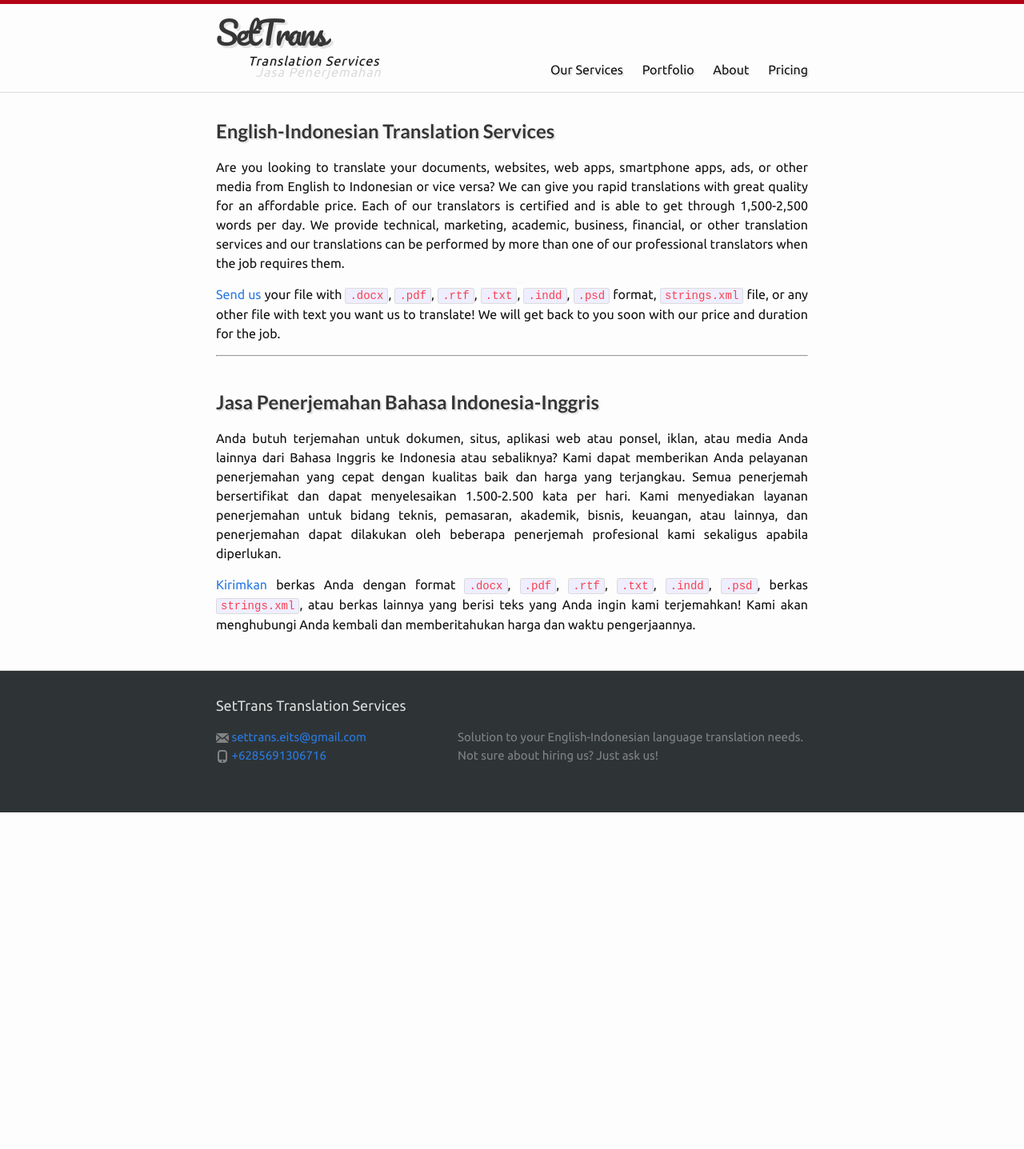
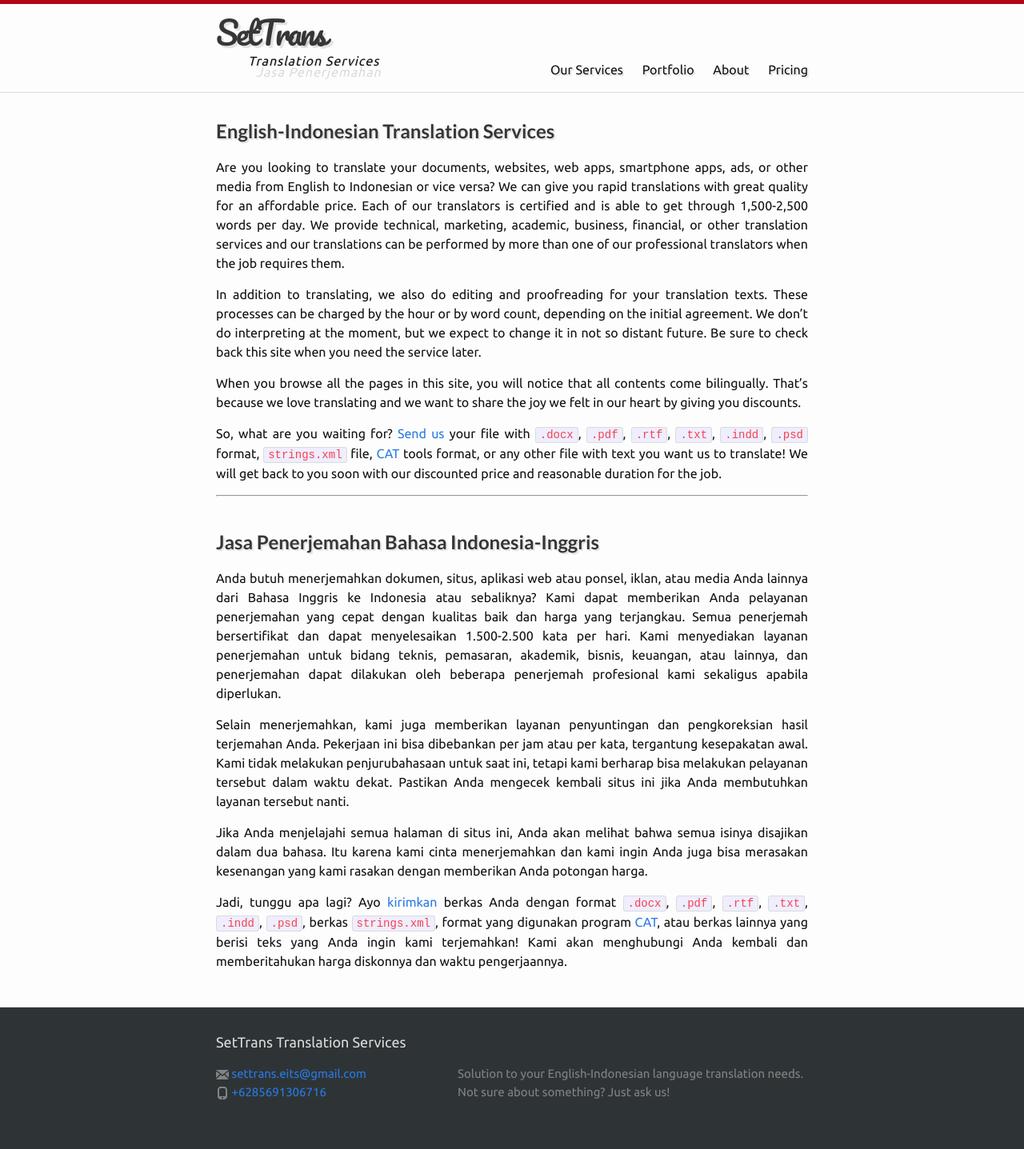
Before and after one commit to settrans/settrans.github.io, a Jekyll site: the page built from index.md, in a window 1280 px wide. Shown: the whole page at 80% size. Built offline with Jekyll 4.4.1, drawn with Linux system fonts in a browser that asks for light colours; before the commit the page ends 1016 px from its top, so only the background shows below that.

Commit message:
add editing and proofreading services in index.md

```diff
--- a/_config.yml
+++ b/_config.yml
@@ -13,7 +13,7 @@ email: settrans.eits@gmail.com
 phone: "+6285691306716"
 description: > # this means to ignore newlines until "baseurl:"
    Solution to your English-Indonesian language translation needs. Not sure
-   about hiring us? Just ask us!
+   about something? Just ask us!
 baseurl: "" # the subpath of your site, e.g. /blog
 url: "http://settrans.github.io"
 
--- a/index.md
+++ b/index.md
@@ -14,10 +14,23 @@ performed by more than one of our professional translators when the job
 requires them.
 {: style="text-align: justify;"}
 
-[Send us][contact-us] your file with `.docx`, `.pdf`, `.rtf`, `.txt`,
-`.indd`, `.psd` format, `strings.xml` file, or any other file with text you
-want us to translate! We will get back to you soon with our price
-and duration for the job.
+In addition to translating, we also do editing and proofreading for your
+translation texts. These processes can be charged by the hour or by word
+count, depending on the initial agreement. We don't do interpreting at
+the moment, but we expect to change it in not so distant future. Be sure to
+check back this site when you need the service later.
+{: style="text-align: justify;"}
+
+When you browse all the pages in this site, you will notice that all
+contents come bilingually. That's because we love translating and we want
+to share the joy we felt in our heart by giving you discounts.
+{: style="text-align: justify;"}
+
+So, what are you waiting for? [Send us][contact-us] your file with `.docx`,
+`.pdf`, `.rtf`, `.txt`, `.indd`, `.psd` format, `strings.xml` file,
+[CAT][cat-wiki] tools format, or any other file with text you want us to
+translate! We will get back to you soon with our discounted price and
+reasonable duration for the job.
 {: style="text-align: justify;"}
 
 ---
@@ -25,7 +38,7 @@ and duration for the job.
 
 <span class="lato">Jasa Penerjemahan Bahasa Indonesia-Inggris</span>
 
-Anda butuh terjemahan untuk dokumen, situs, aplikasi web atau ponsel, iklan,
+Anda butuh menerjemahkan dokumen, situs, aplikasi web atau ponsel, iklan,
 atau media Anda lainnya dari Bahasa Inggris ke Indonesia atau sebaliknya?
 Kami dapat memberikan Anda pelayanan penerjemahan yang cepat dengan kualitas
  baik dan harga yang terjangkau. Semua penerjemah bersertifikat dan dapat
@@ -35,11 +48,28 @@ atau lainnya, dan penerjemahan dapat dilakukan oleh beberapa penerjemah
 profesional kami sekaligus apabila diperlukan.
 {: style="text-align: justify;"}
 
-[Kirimkan][contact-us] berkas Anda dengan format `.docx`, `.pdf`, `.rtf`,
-`.txt`, `.indd`, `.psd`, berkas `strings.xml`, atau berkas lainnya
-yang berisi teks yang Anda ingin kami terjemahkan! Kami akan menghubungi
-Anda kembali dan memberitahukan harga dan waktu pengerjaannya.
+Selain menerjemahkan, kami juga memberikan layanan penyuntingan dan
+pengkoreksian hasil terjemahan Anda. Pekerjaan ini bisa dibebankan per jam
+atau per kata, tergantung kesepakatan awal. Kami tidak melakukan
+penjurubahasaan untuk saat ini, tetapi kami berharap bisa melakukan
+pelayanan tersebut dalam waktu dekat. Pastikan Anda mengecek kembali situs
+ini jika Anda membutuhkan layanan tersebut nanti.
+{: style="text-align: justify;"}
+
+Jika Anda menjelajahi semua halaman di situs ini, Anda akan melihat bahwa
+semua isinya disajikan dalam dua bahasa. Itu karena kami cinta
+menerjemahkan dan kami ingin Anda juga bisa merasakan kesenangan yang kami
+rasakan dengan memberikan Anda potongan harga.
+{: style="text-align: justify;"}
+
+Jadi, tunggu apa lagi? Ayo [kirimkan][contact-us] berkas Anda dengan format
+`.docx`, `.pdf`, `.rtf`, `.txt`, `.indd`, `.psd`, berkas `strings.xml`,
+format yang digunakan program [CAT][cat-wiki], atau berkas lainnya yang
+berisi teks yang Anda ingin kami terjemahkan! Kami akan menghubungi Anda
+kembali dan memberitahukan harga diskonnya dan waktu pengerjaannya.
 {: style="text-align: justify;"}
 
 
-[contact-us]: mailto:settrans.eits@gmail.com
+[contact-us]: mailto:settrans.eits@gmail.com "SetTrans.EITS@gmail.com"
+[cat-wiki]: https://en.wikipedia.org/wiki/Computer-assisted_translation
+"Computer-assisted translation"
```
